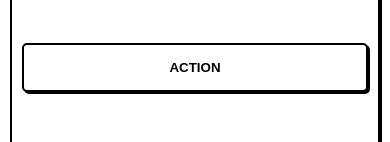
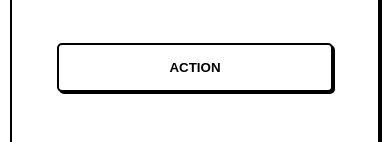
Before and after one commit to b4b0y4/simpleDapp, a plain HTML site: page index.html in a window 390 px wide. Shown: the part 461-603 px from the top of the page. Drawn offline with Linux system fonts and the light colour scheme.

Commit message:
minor fixes

```diff
--- a/styles.css
+++ b/styles.css
@@ -144,13 +144,16 @@ main {
 }
 
 .action-container {
+    display: flex;
+    justify-content: center;
     margin-top: 10px;
     text-align: center;
     width: 100%;
 }
 
 .action-button {
-    padding: 12px 50px;
+    padding: 15px;
+    width: 50%;
 }
 
 .contract-container {
@@ -235,8 +238,6 @@ footer {
     }
 
     .action-button {
-        display: block;
-        width: 100%;
-        padding: 15px;
+        width: 80%;
     }
 }
```
Also changed, not shown: script.js (+12 -32 lines), constants/constants.js (renamed from constants.js), constants/ethers-5.6.esm.min.js (renamed from ethers-5.6.esm.min.js), 1 other file.
